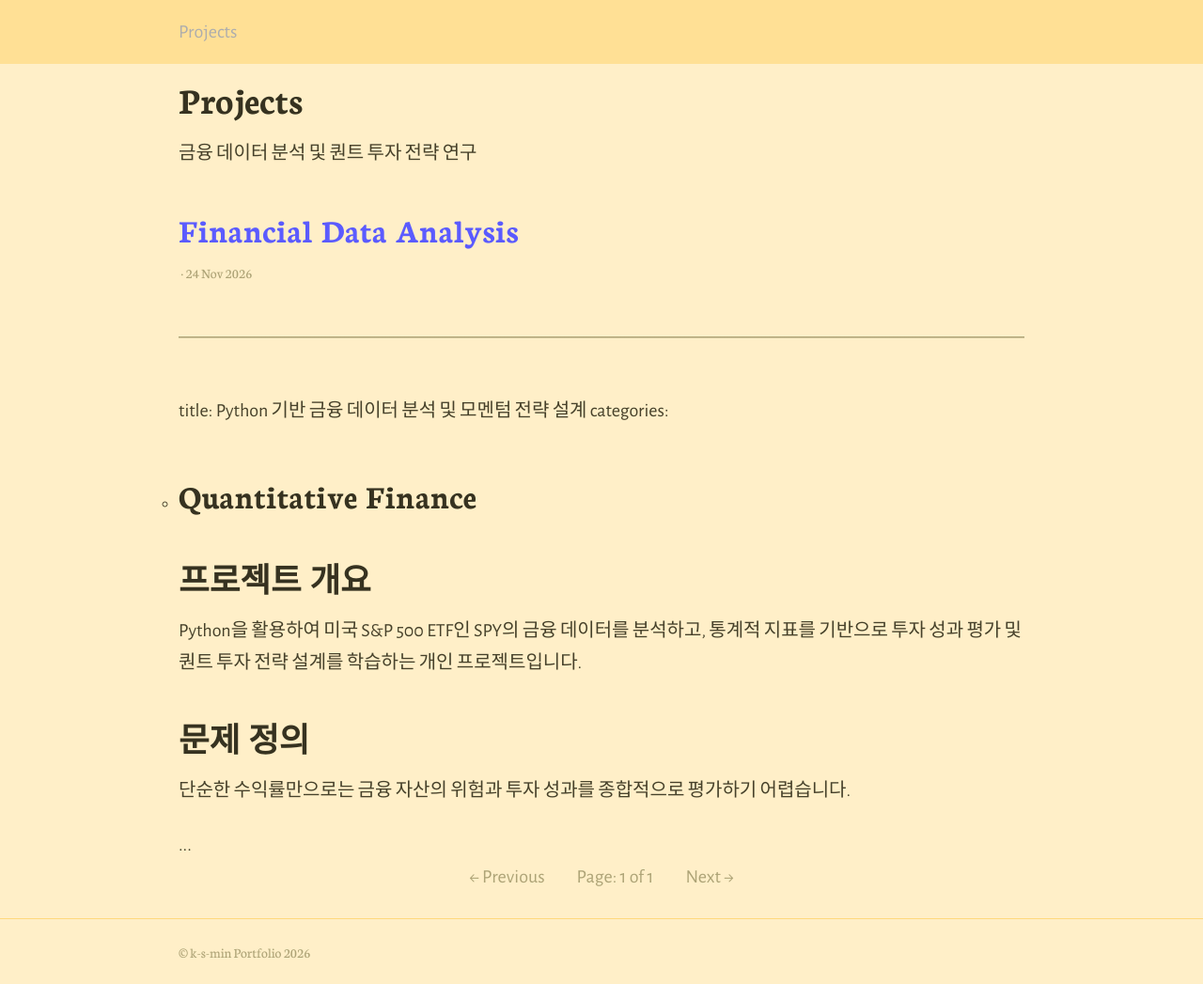
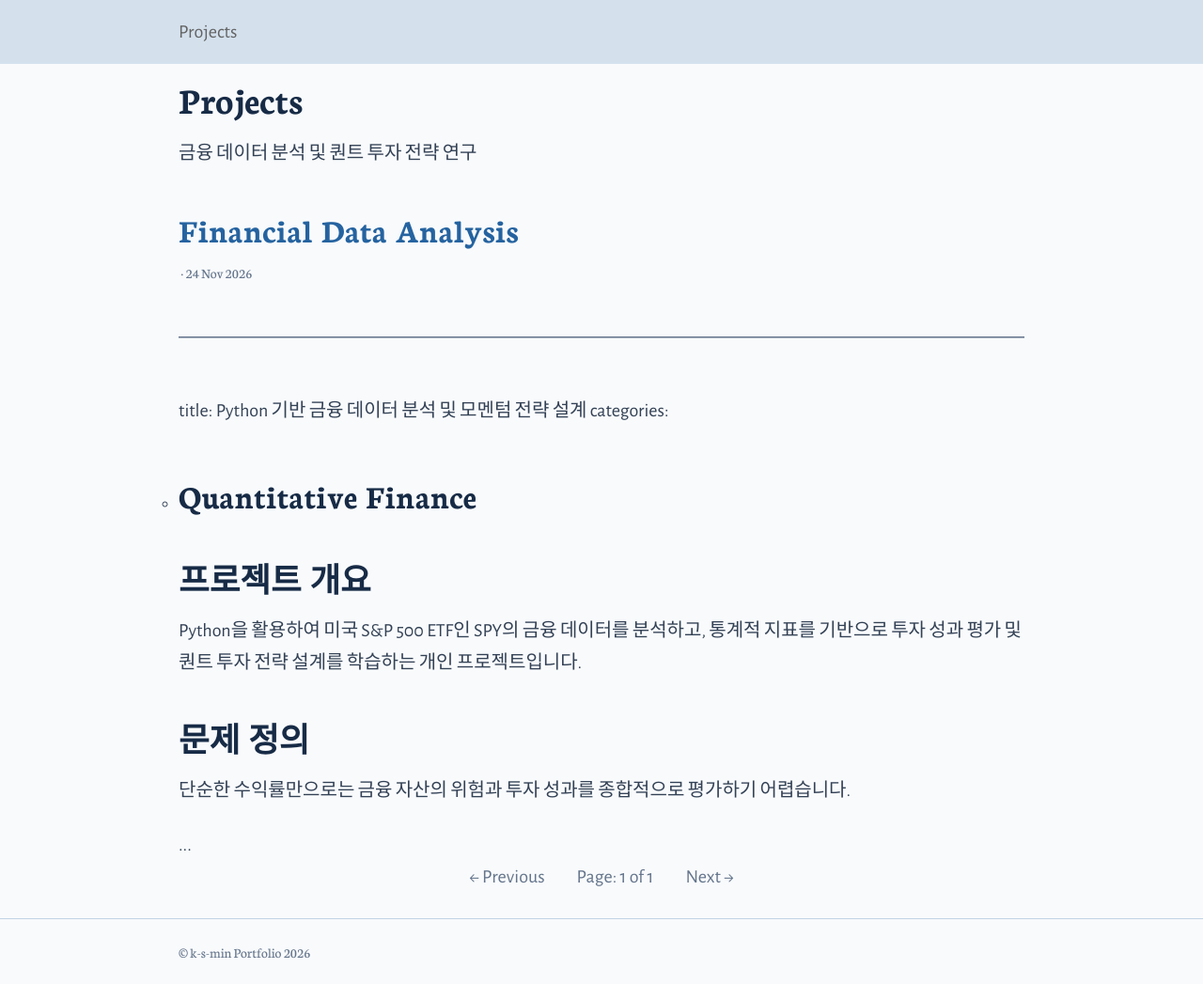
Before and after one commit to k-s-min/k-s-min.github.io, a Jekyll site: the page built from index.html, in a window 1280 px wide. Shown: the whole page at 94% size. Built offline with Jekyll 4.4.1, drawn with Linux system fonts in a browser that asks for light colours; the list of posts is cut into pages by our own code.

Commit message:
Update color  in _colors.scss

```diff
--- a/_sass/_colors.scss
+++ b/_sass/_colors.scss
@@ -1,10 +1,11 @@
+
 // Colours
-$bodyColour: #46412A;
-$headingColour: darken($bodyColour, 5%);
-$linkColour: #5B5BFF;
+$bodyColour: #334155;
+$headingColour: #172B46;
+$linkColour: #2563A0;
 $hoverColour: darken($linkColour, 10%);
-$captionColour: lighten($headingColour, 40%);
+$captionColour: #64748B;
 $white: #fff;
 
-$backgroundColour: #ffefc8;
-$codeBackgroundColour: darken($backgroundColour, 5%);
+$backgroundColour: #F8FAFC;
+$codeBackgroundColour: #E8EDF3;
```
